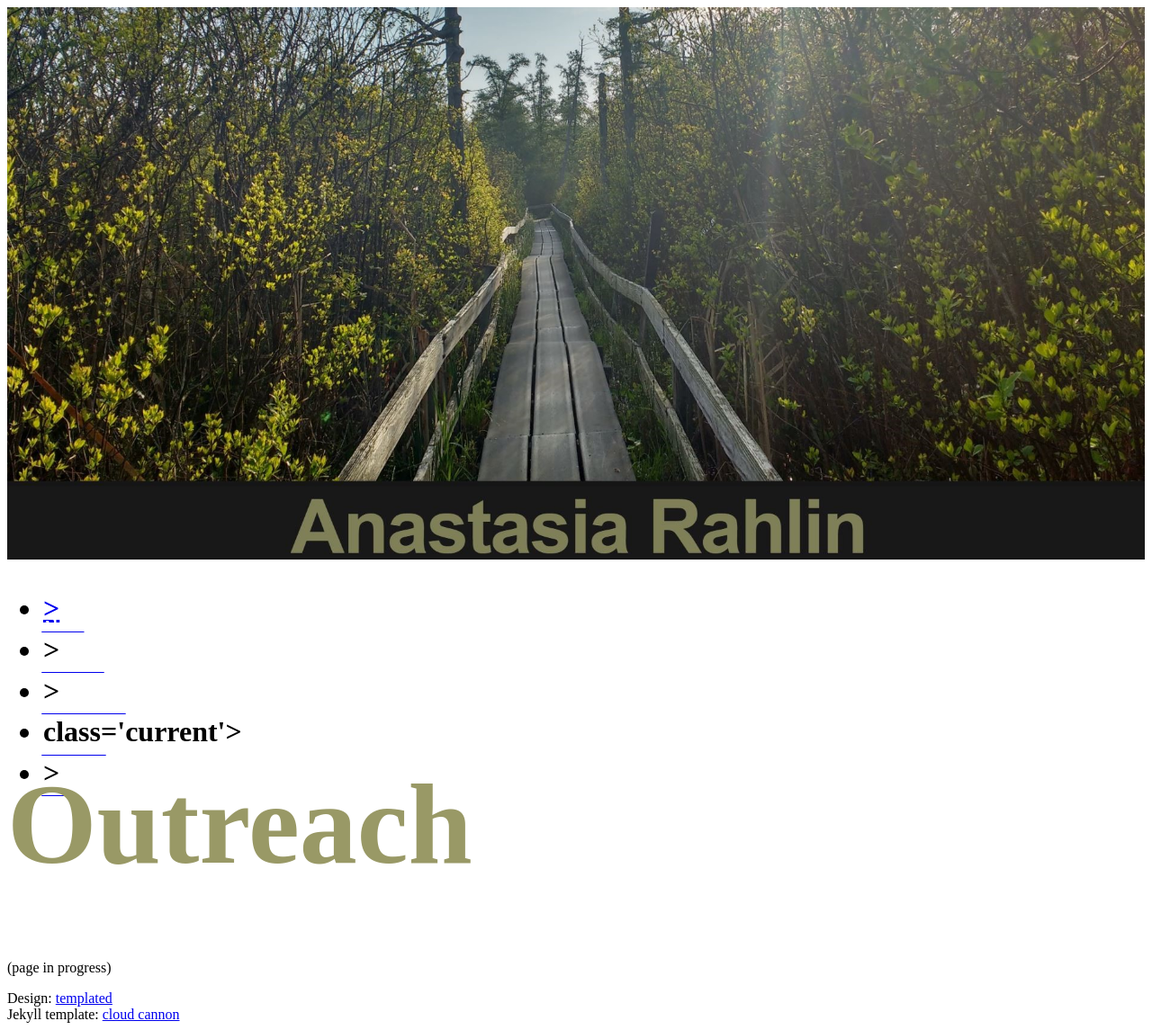
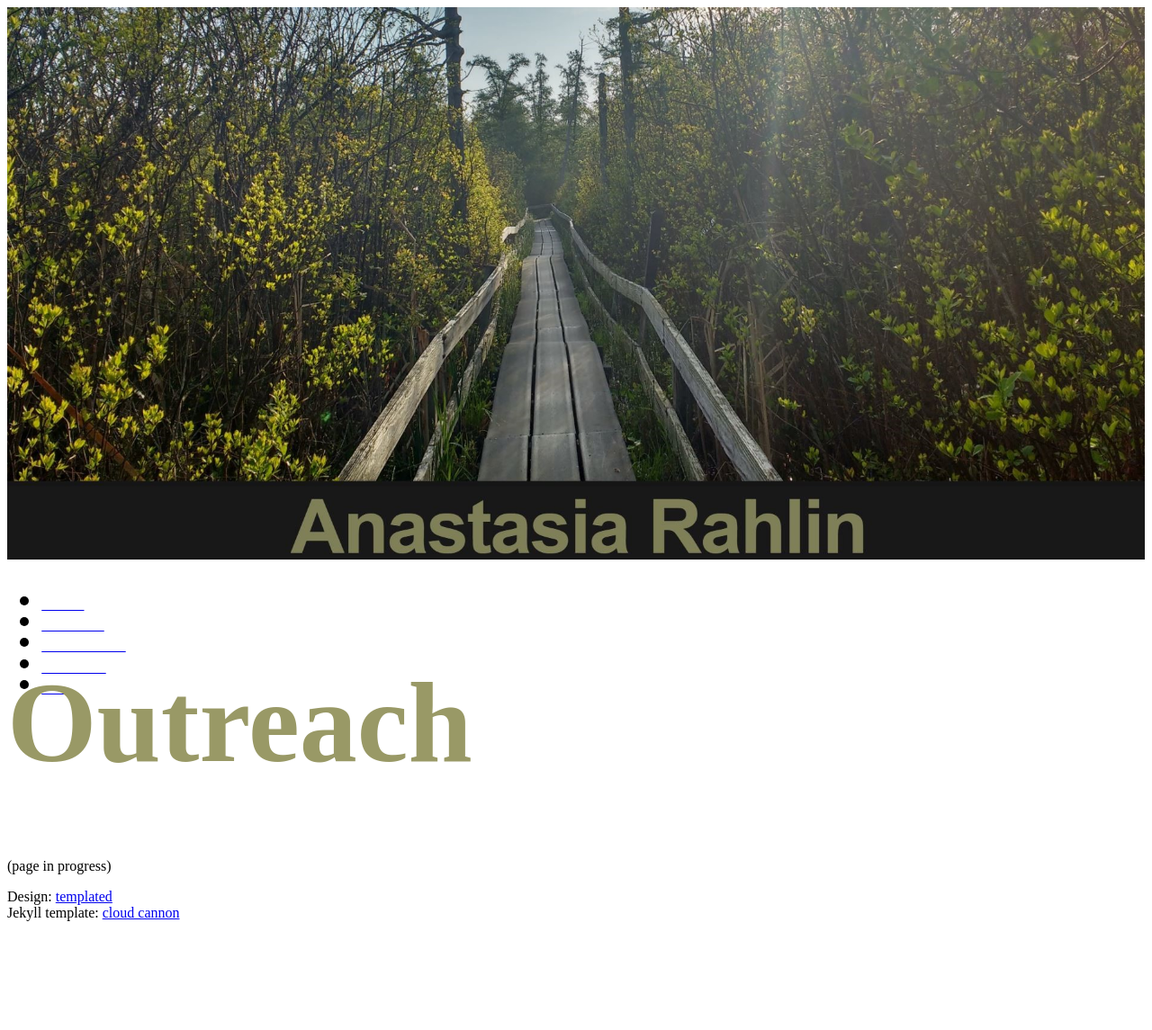
Before and after one commit to anarahlin/anarahlin.github.io, a Jekyll site: the page built from outreach.html, in a window 1280 px wide. Shown: the whole page at 90% size. Built offline with Jekyll 4.4.1, drawn with Linux system fonts in a browser that asks for light colours; nearby versions of some CDN libraries; comment, search, counter and statistics services are not loaded; after the commit the page ends 1032 px from its top, so only the background shows below that.

Commit message:
Update nav.html

```diff
--- a/_includes/nav.html
+++ b/_includes/nav.html
@@ -87,67 +87,60 @@
 			line-height: calc(1.3em + (1.5 - 1.2) * ((100vw - 250px)/(1800 - 250))); -->
 
 	<nav id="nav">
+
+	<span class = "block">
 	<ul>
 	<!-- there were five <br>s  here as of 06.21.2019 and getting rid of them made the space between the links and Anastasia Rahlin be less. -->
 
 	{% assign current = page.url | downcase | split: '/' %} <!-- the class is defined here, all you have to do is scale it-->
 
 			<li
-			    <span class = "block">
 			    {% if current[1] == 'index.html' %}
 			    class='current' {% endif %}>
 				<a style="font-weight:bold"
 				   href="/index.html">
 					<h5>About</h5>
 				</a>
-			</span>
 			</li>
 
 			<li
-			    <span class = "block">
 			    {% if current[1] == 'research.html' %}
 			    class='current'{% endif %}>
 				<a style="font-weight:bold"
 				   href="/research.html" >
 					<h5>Research</h5>
 				</a>
-			</span>
 			</li>
 
 			<li
-			    <span class = "block">
 			    {% if current[1] == 'publications.html' %}
 			    class='current'{% endif %}>
 				<a style="font-weight:bold"
 				   href="/publications.html" >
 					<h5>Publications</h5>
 				</a>
-			</span>
 			</li>
 
 			<li
-			    <span class = "block">
 			    {% if current[1] == 'outreach.html' %}
 			    class='current'{% endif %}>
 				<a style="font-weight:bold"
 				   href="/outreach.html" >
 					<h5>Outreach</h5>
 				</a>
-			</span>
 			</li>
 
 			<li
-			    <span class = "block">
 			    {% if current[1] == 'CV.html' %}
 			    class='current'{% endif %}>
 				<a style="font-weight:bold"
 				   href="/cv.html" >
 					 <h5>CV</h5>
 				</a>
-			</span>
 			</li>
 
 		</ul>
+		</span>
 
 
 	</nav>
```
